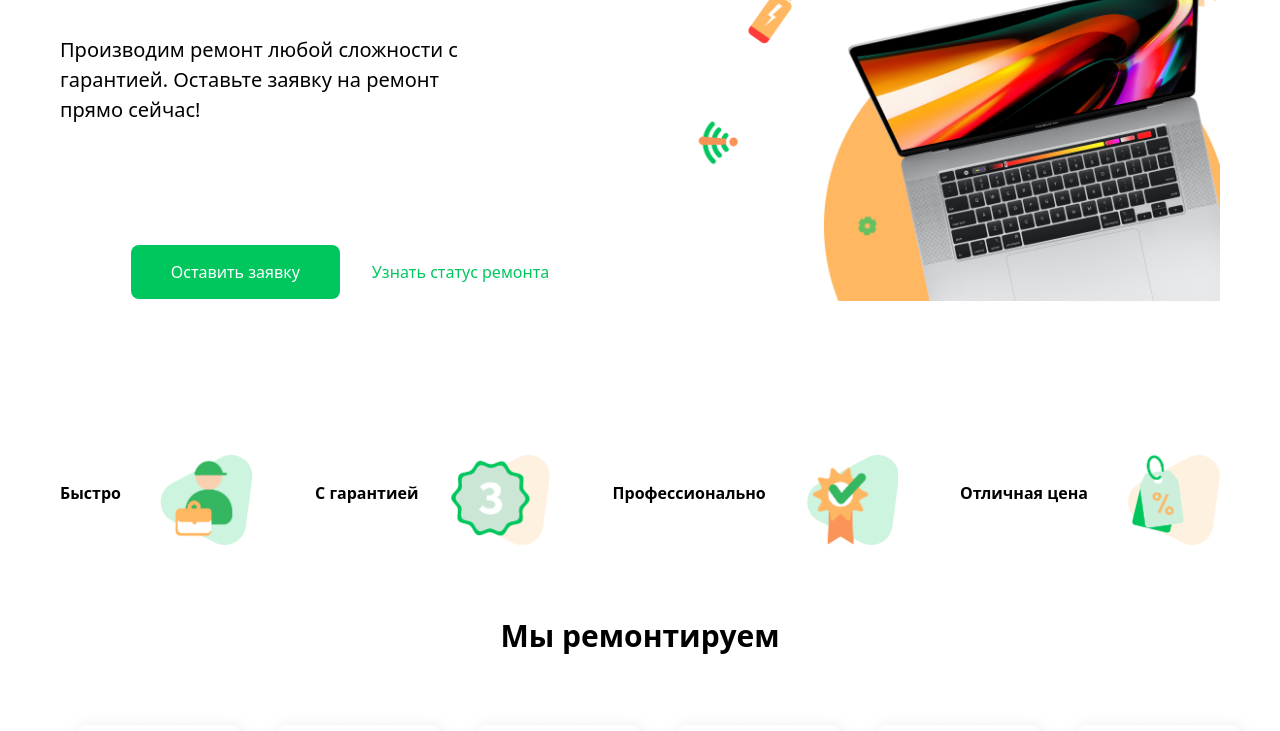
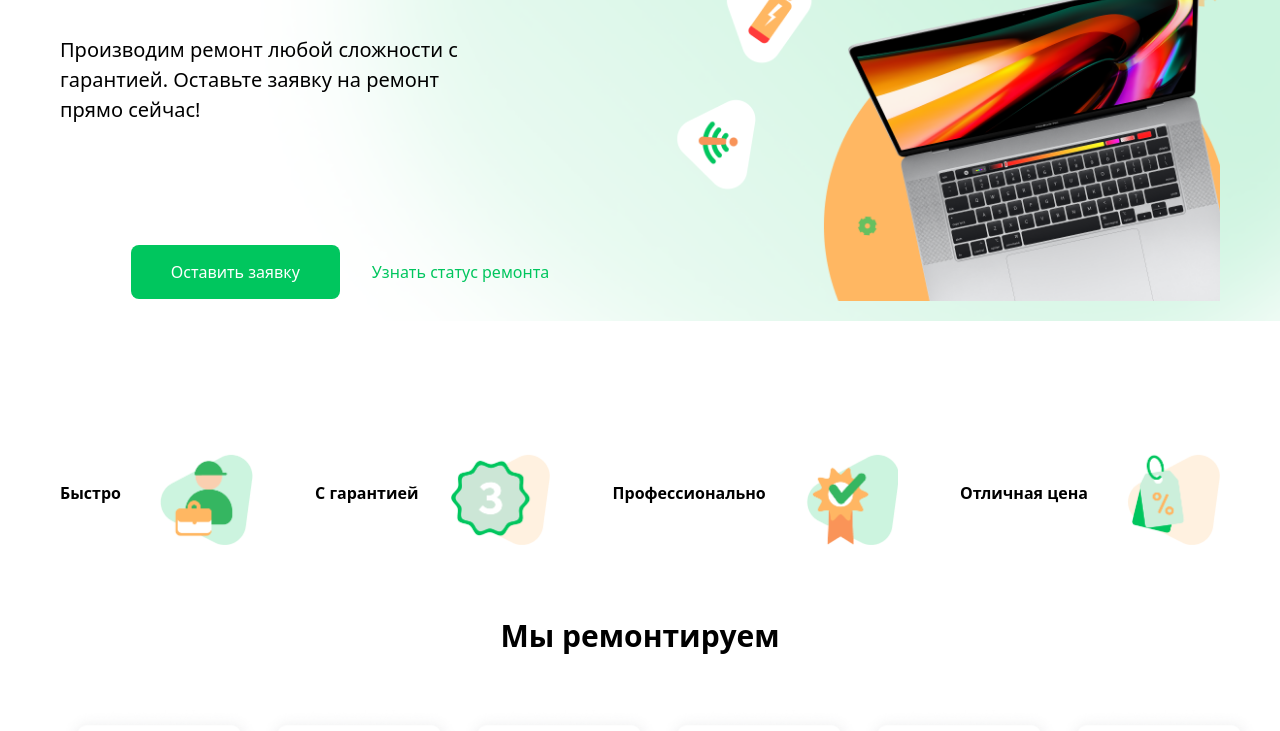
Before and after one commit to Wizards7/TeamWork, a website: page src/ahmad.html in a window 1280 px wide. Shown: the part 369-1100 px from the top of the page. Drawn offline with nearby package versions, Linux system fonts and the light colour scheme; files that its build step writes are made by us from their sources.

Commit message:
ahmad gb1

```diff
--- /dev/null
+++ b/src/ahmad.css
@@ -0,0 +1,7 @@
+.bg1{
+
+    background-image: url("./imageOfAhmad/image\ copy.png");
+    background-size: cover;
+    background-repeat: no-repeat;
+    background-position: center;
+}
--- a/src/ahmad.html
+++ b/src/ahmad.html
@@ -5,6 +5,7 @@
     <meta name="viewport" content="width=device-width, initial-scale=1.0">
     <title>Document</title>
     <link rel="stylesheet" href="./output.css">
+    <link rel="stylesheet" href="./ahmad.css">
 </head>
 <body>
     <nav class="max-w-[1200px] m-auto flex justify-between items-center lg:p-[0px] p-[20px]">
```
